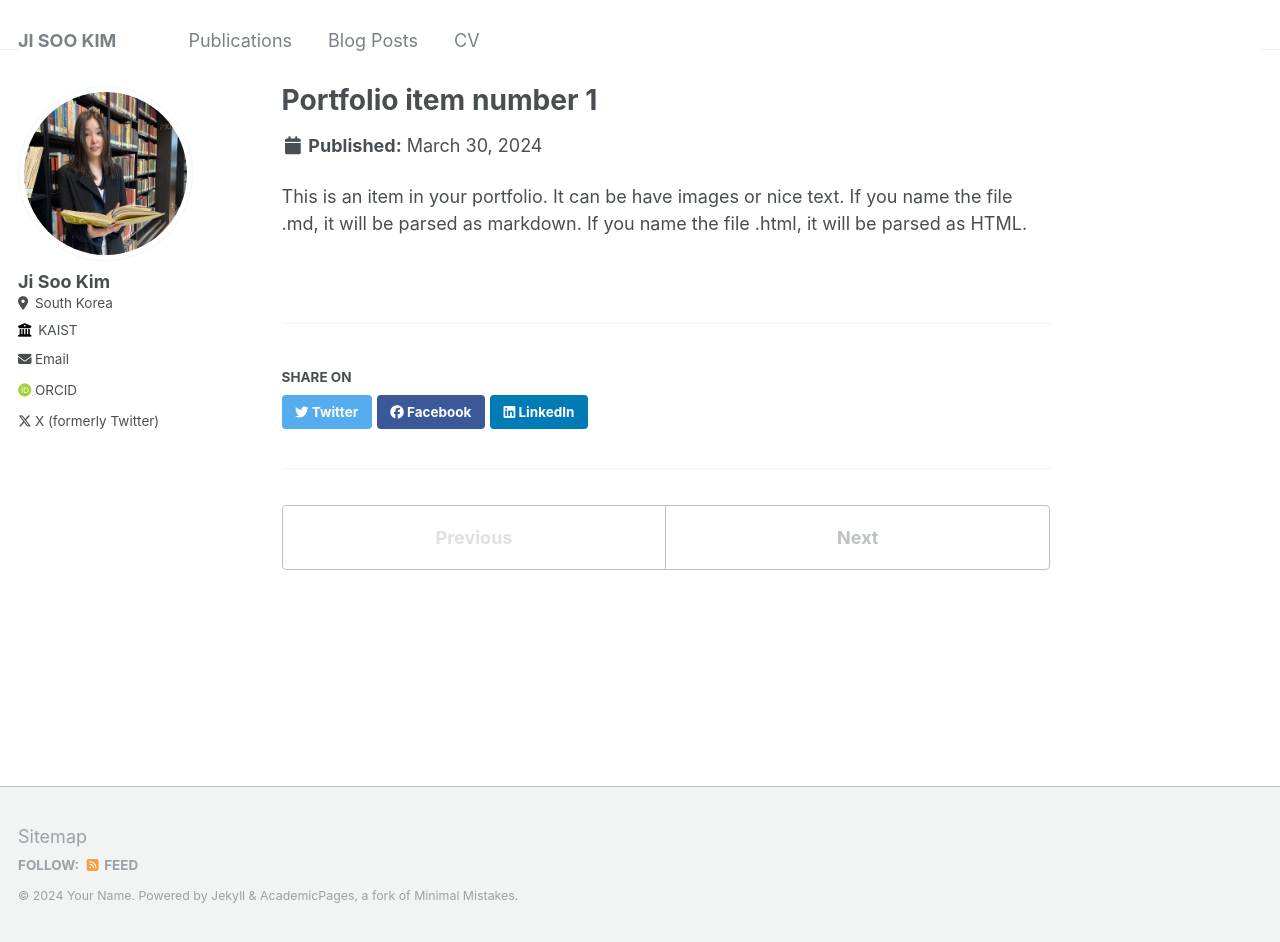
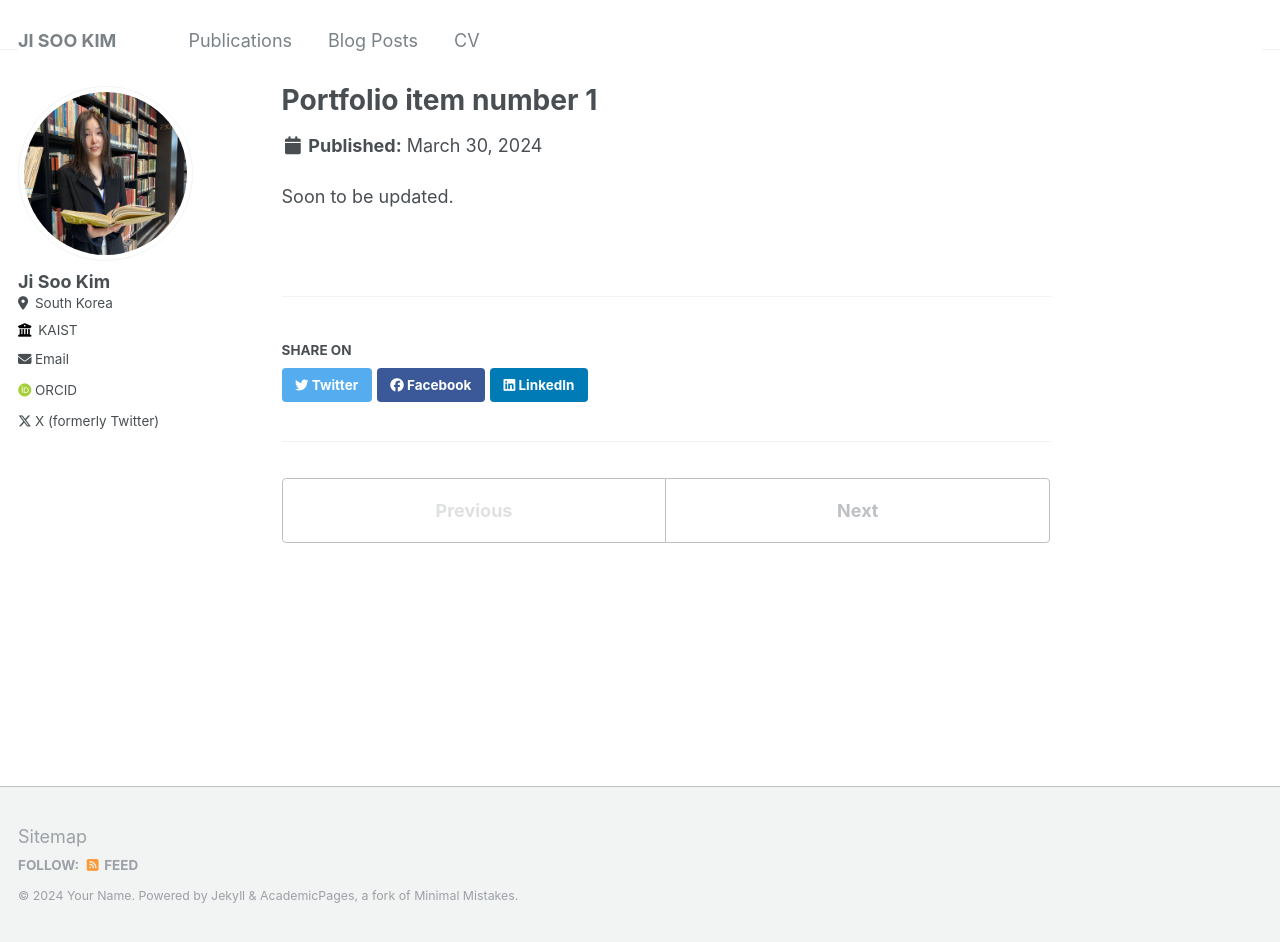
Before and after one commit to jk-jisookim/jk-jisookim.github.io, a Jekyll site: the page built from _portfolio/portfolio-1.md, in a window 1280 px wide and 942 px high. Built offline with Jekyll 4.4.1, drawn with Linux system fonts in a browser that asks for light colours; some web fonts are replaced.

Commit message:
Update portfolio-1.md

```diff
--- a/_portfolio/portfolio-1.md
+++ b/_portfolio/portfolio-1.md
@@ -4,4 +4,4 @@ excerpt: "Short description of portfolio item number 1<br/><img src='/images/500
 collection: portfolio
 ---
 
-This is an item in your portfolio. It can be have images or nice text. If you name the file .md, it will be parsed as markdown. If you name the file .html, it will be parsed as HTML.
+Soon to be updated.
```
